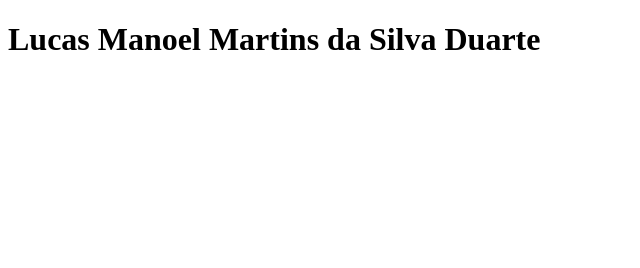
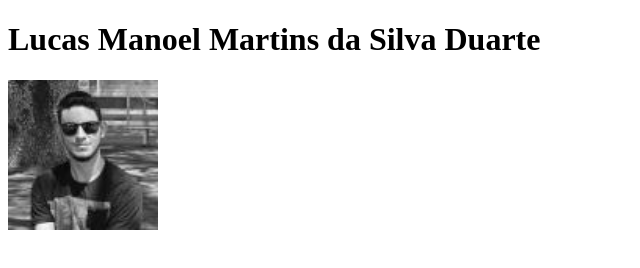
Before and after one commit to LucasManoelDuarte/LucasManoelDuarte.github.io, a plain HTML site: page index.html in a window 1280 px wide. Shown: the whole page, without its empty margins (0-640 px from the left). Drawn offline with Linux system fonts and the light colour scheme.

Commit message:
Adicionando uma foto minha

```diff
--- a/index.html
+++ b/index.html
@@ -8,5 +8,7 @@
 </head>
 <body>
     <h1>Lucas Manoel Martins da Silva Duarte</h1>
+    <img src="/images/eu-temporario.jpeg" alt="Uma foto do Lucas Manoel Duarte - Foto temporária" width="150px">
+
 </body>
 </html>
```
Also changed, not shown: images/eu-temporario.jpeg (added).
